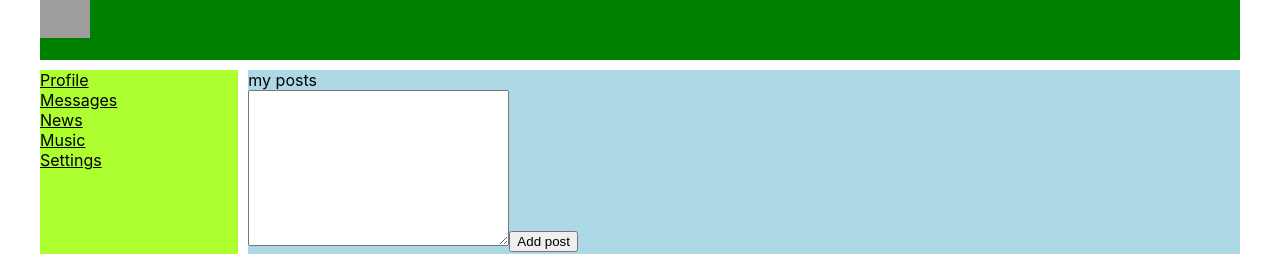
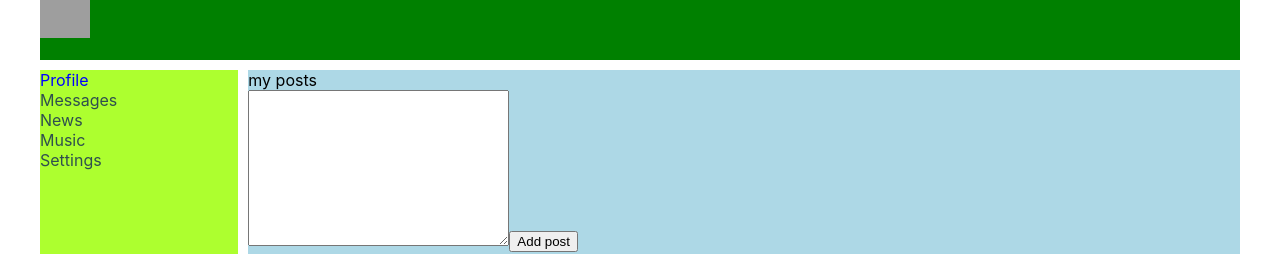
Before and after one commit to colt759/react-sam, a React (Create React App) app: page /profile in a window 1280 px wide. Shown: the top 254 px of the page. Built offline with nearby package versions, Linux system fonts and the light colour scheme; grey boxes are pictures that could not be loaded.

Commit message:
20.lesson.добавили NavLink и activeClassName класс по умолчанию.13/10/2020

```diff
--- a/src/components/Navbar/Navbar.jsx
+++ b/src/components/Navbar/Navbar.jsx
@@ -1,24 +1,27 @@
 import React from 'react';
 import s from './Navbar.module.css';
+import {NavLink} from "react-router-dom";
 
 const Navbar = () => {
-    return <nav className={s.nav}>
+    return (
+        <nav className={s.nav}>
             <div>
-            <a className={s.item} href="/profile">Profile</a>
+                <NavLink className={s.item} activeClassName={s.active} to="/profile">Profile</NavLink>
             </div>
             <div>
-            <a className={s.item} href="/dialogs">Messages</a>
+                <NavLink className={s.item} activeClassName={s.active} to="/dialogs">Messages</NavLink>
             </div>
             <div>
-            <a className={s.item} href="/news">News</a>
+                <NavLink className={s.item} activeClassName={s.active} to="/news">News</NavLink>
             </div>
             <div>
-            <a className={s.item} href="/music">Music</a>
+                <NavLink className={s.item} activeClassName={s.active} to="/music">Music</NavLink>
             </div>
             <div>
-            <a className={s.item} href="/settings">Settings</a>
+                <NavLink className={s.item} activeClassName={s.active} to="/settings">Settings</NavLink>
             </div>
         </nav>
+    )
 }
 
 export default Navbar;
--- a/src/components/Navbar/Navbar.module.css
+++ b/src/components/Navbar/Navbar.module.css
@@ -4,5 +4,9 @@
   background-color: greenyellow;
 }
 .item {
-  color: black;
+  color: darkslategray;
+  text-decoration: none;
 }
+.item.active {
+  color: blue;
+}
```
Lines whose indentation alone changed are shown as unchanged.
